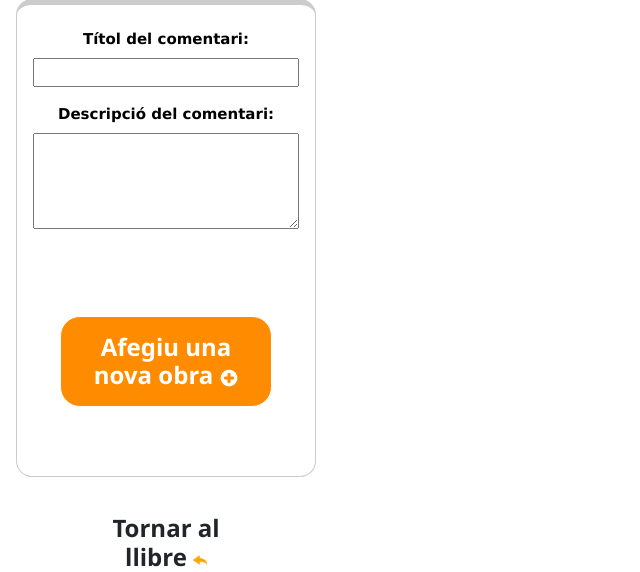
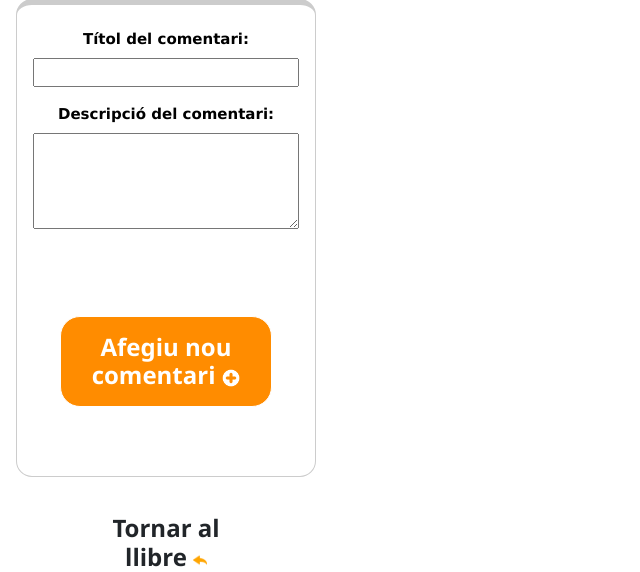
Before and after one commit to RafaCucurull/Bookiernes, a Django app: page /commentseditor in a window 1280 px wide. Shown: the part 437-1009 px from the top of the page, without its empty margins (0-640 px from the left). Run offline with Django 3.2, Linux system fonts and the light colour scheme; some libraries are stand-ins or nearby versions.

Commit message:
Refer petits detalls templates

```diff
--- a/templates/comments_editor.html
+++ b/templates/comments_editor.html
@@ -99,7 +99,7 @@
 
                         <a href="#">
                             <button type="button" class="btn btn-primary message">
-                                <h3 class="h3-message"><b>Afegiu una nova obra</b>
+                                <h3 class="h3-message"><b>Afegiu nou comentari</b>
                                     <img class="w3-center icons" src="../static/escriptori/plusicon.png">
                                 </h3>
                             </button>
--- a/templates/escriptori_editor.html
+++ b/templates/escriptori_editor.html
@@ -33,8 +33,7 @@
             <div class="w3-row-padding">
                 <div class="w3-third w3-container w3-margin-bottom">
                     <a href="{% url 'areaedicio' pk=object.pk %}">
-                        <div class="w3-container w3-border w3-round-xlarge w3-topbar w3-white">
-                            <br/>
+                        <div class="w3-container w3-border w3-round-xlarge w3-topbar w3-white"><br/>
                             <img src="/static/escriptori/bookescriptori3.png" alt="Book icon" style="width:10%"
                                  class="w3-hover-opacity"> <br/> <br/>
                             <p><h4>{{ object.nom_llibre }}</h4></p>
--- a/templates/escriptori_escriptor.html
+++ b/templates/escriptori_escriptor.html
@@ -34,8 +34,7 @@
                 <div class="w3-row-padding">
                     <div class="w3-third w3-container w3-margin-bottom">
                         <a href="{% url 'areaescriptor' pk=object.pk %}">
-                            <div class="w3-container w3-border w3-round-xlarge w3-topbar w3-white box">
-                                <br/>
+                            <div class="w3-container w3-border w3-round-xlarge w3-topbar w3-white box"><br/>
                                 <img src="/static/escriptori/bookescriptori3.png" alt="Book icon" style="width:10%"
                                      class="w3-hover-opacity"> <br/> <br/>
                                 <p><h4>{{ object.nom_llibre }}</h4></p>
@@ -51,8 +50,7 @@
             {% else %}
                 <div class="w3-third w3-container w3-margin-bottom">
                     <a href="{% url 'areaescriptor' pk=object.pk %}">
-                        <div class="w3-container w3-border w3-round-xlarge w3-topbar w3-white box">
-                            <br/>
+                        <div class="w3-container w3-border w3-round-xlarge w3-topbar w3-white box"><br/>
                             <img src="/static/escriptori/bookescriptori3.png" alt="Book icon" style="width:10%"
                                  class="w3-hover-opacity"> <br/> <br/>
                             <p><h4>{{ object.nom_llibre }}</h4></p>
```
Also changed, not shown: bookapp/migrations/0001_initial.py (deleted), bookapp/migrations/0002_auto_20210412_1452.py (deleted), bookapp/migrations/0003_notificacio.py (deleted), bookapp/migrations/0004_auto_20210412_1611.py (deleted), bookapp/migrations/0005_auto_20210412_1612.py (deleted), users/migrations/0001_initial.py (deleted), users/migrations/0002_customuser_lliure.py (deleted).
